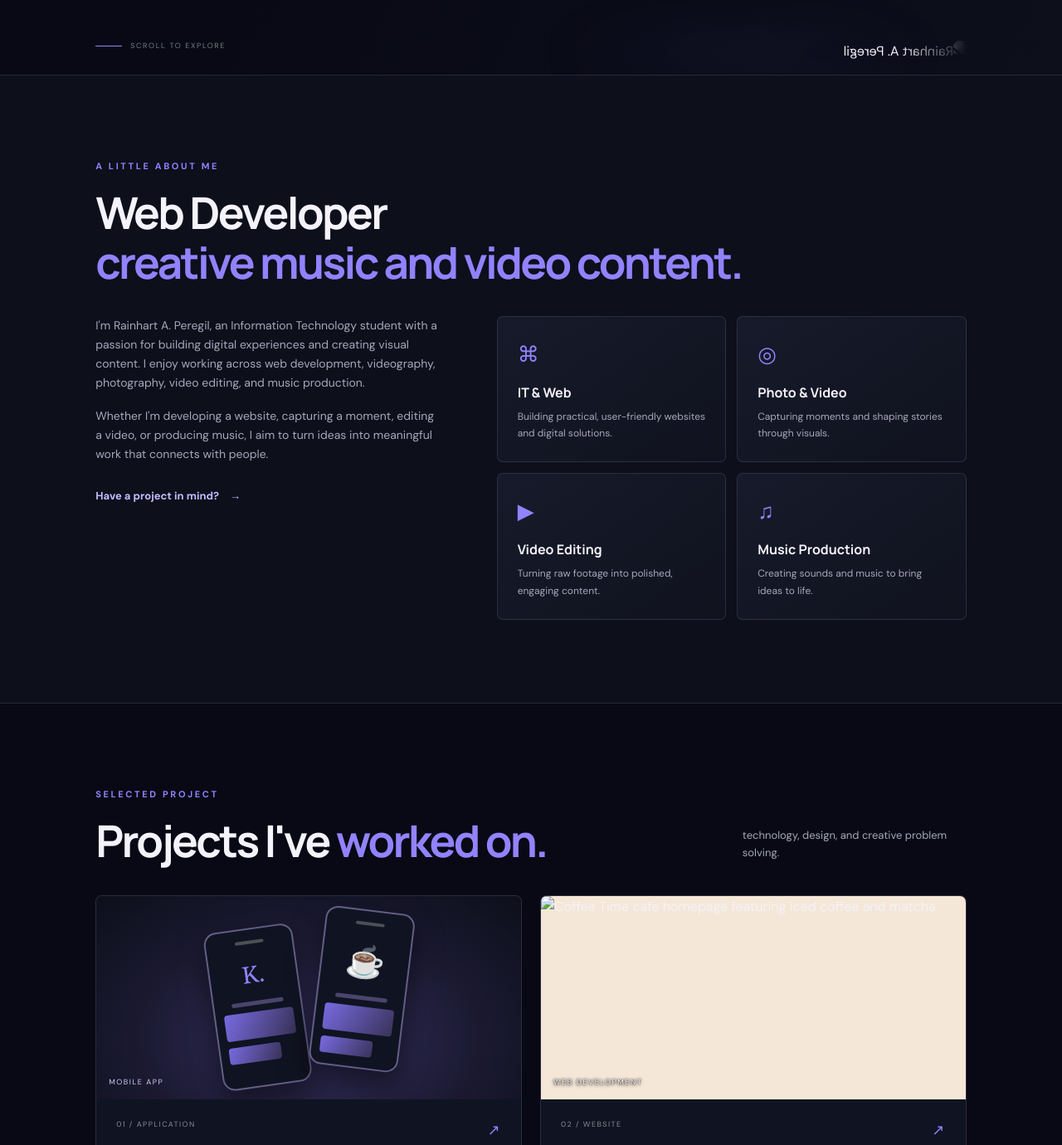
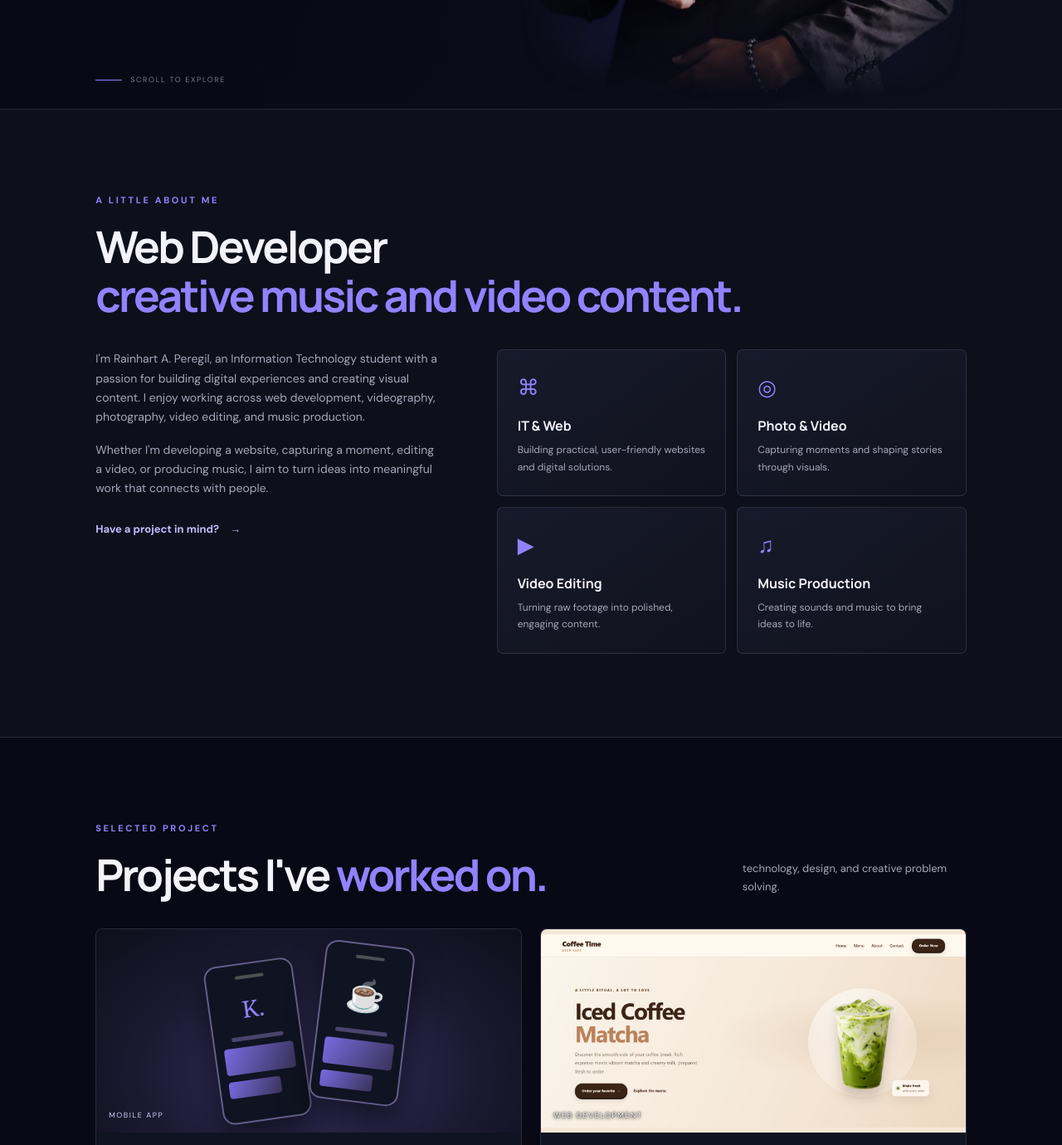
Before and after one commit to zeomau/Rainhart-A-Peregil, a plain HTML site: page index.html in a window 1280 px wide. Shown: the part 692-2072 px from the top of the page at 83% size. Drawn offline with Linux system fonts and the light colour scheme; the site is published under a folder, as on GitHub Pages, so addresses that start at the root find nothing.

Commit message:
Correct image source paths in index.html
Updated image source paths to remove leading slashes.

```diff
--- a/index.html
+++ b/index.html
@@ -51,7 +51,7 @@
         </div>
       </div>
       <div class="hero-visual">
-        <img class="person-cutout" src="/rainhart-cutout.png" alt="Rainhart A. Peregil">
+        <img class="person-cutout" src="rainhart-cutout.png" alt="Rainhart A. Peregil">
       </div>
       <a class="scroll-cue" href="#about"><span></span> SCROLL TO EXPLORE</a>
     </section>
@@ -128,7 +128,7 @@
         </article>
         <article class="project-card">
           <div class="project-art coffee-art">
-            <img src="/coffee-time-preview.png" alt="Coffee Time cafe homepage featuring iced coffee and matcha">
+            <img src="coffee-time-preview.png" alt="Coffee Time cafe homepage featuring iced coffee and matcha">
             <span class="art-label">WEB DEVELOPMENT</span>
           </div>
           <div class="project-info">
```
